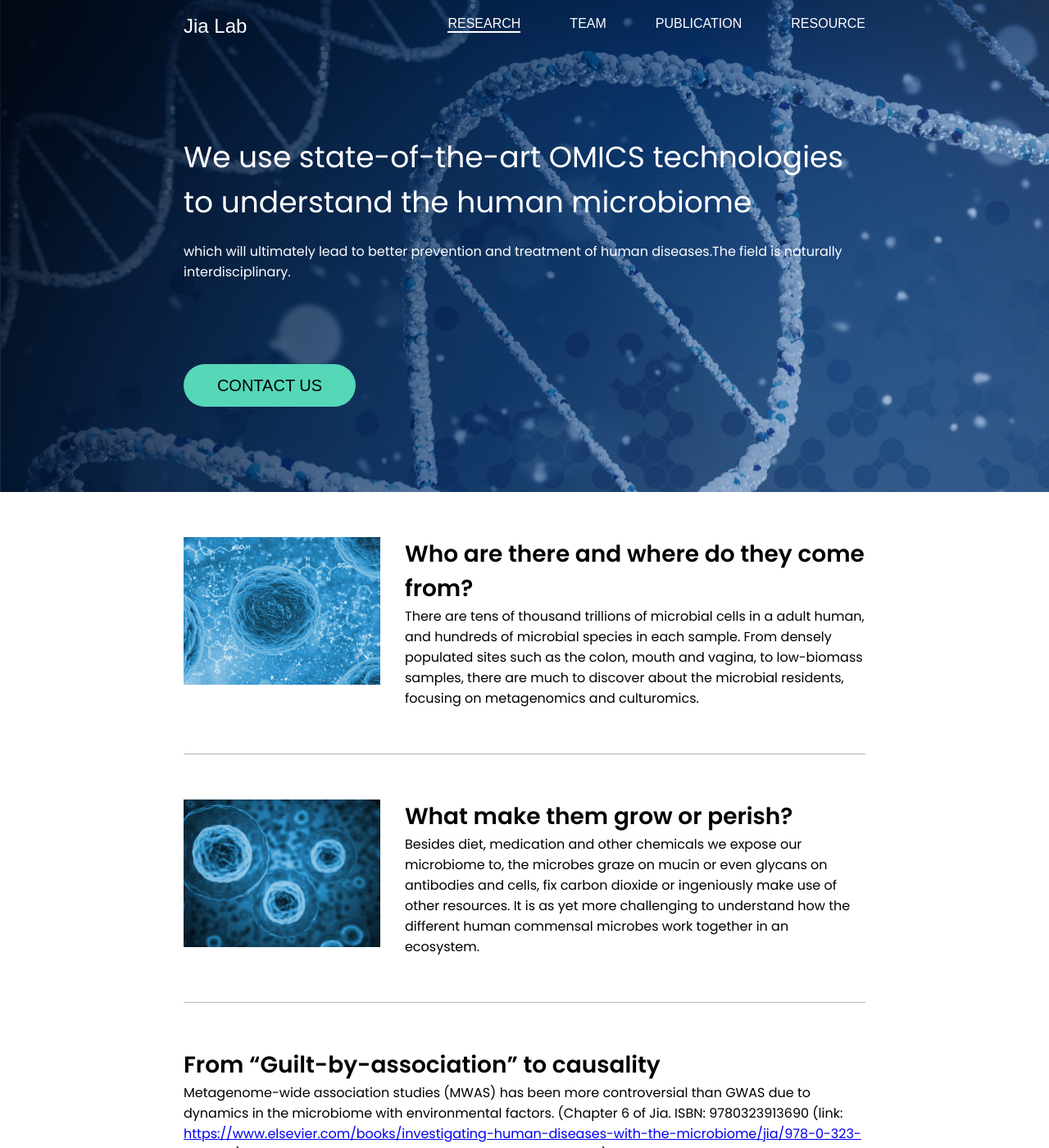
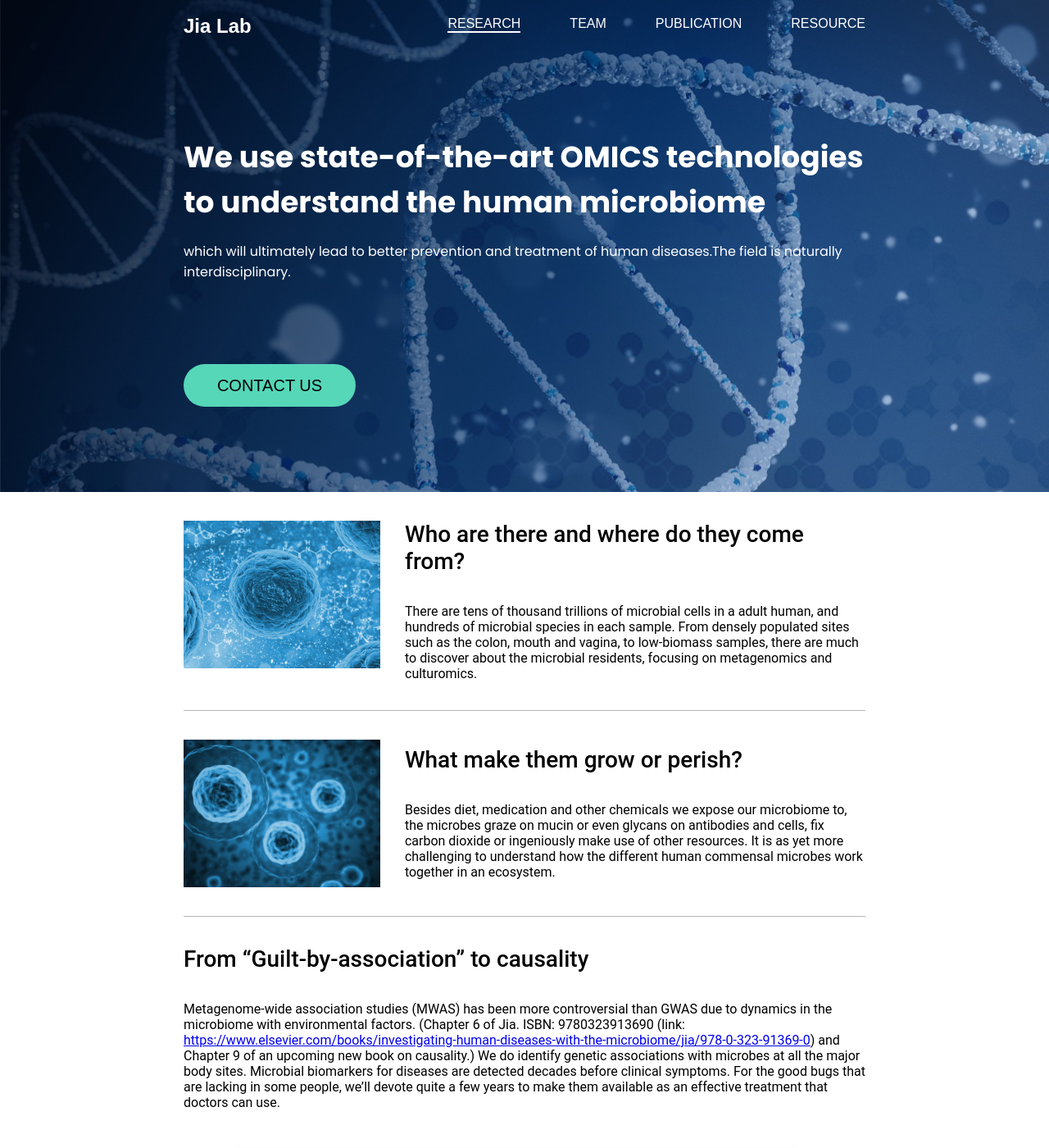
Before and after one commit to aghnu/JiaLab_website, a Jekyll site: the page built from index.html, in a window 1280 px wide and 1400 px high. Shown: the whole window at 82% size. Built offline with Jekyll 4.4.1, drawn with Linux system fonts in a browser that asks for light colours; some web fonts are replaced.

Commit message:
Update font stylinig on pages. Update logo text font weight

```diff
--- a/_sass/_base.scss
+++ b/_sass/_base.scss
@@ -2,7 +2,7 @@
 
 html {
     font-size: $base-font-size;
-    font-family: $font-poppins;
+    font-family: $base-font-family;
     font-weight: $base-font-weight;
     width: 100vw;
 }
--- a/_sass/_fonts_montserrat.scss
+++ b/_sass/_fonts_montserrat.scss
@@ -98,6 +98,13 @@
     src: url(../fonts/Montserrat/Montserrat-Bold.ttf) format("truetype");
 }
 
+@font-face {
+    font-family: "Montserrat";
+    font-style: italic;
+    font-weight: 700;
+    src: url(../fonts/Montserrat/Montserrat-BoldItalic.ttf) format("truetype");
+}
+
 /* extra bold */
 @font-face {
     font-family: "Montserrat";
--- a/_sass/_header.scss
+++ b/_sass/_header.scss
@@ -4,11 +4,14 @@
 $header-background-color: #000000 !default;
 $header-text-color:       #ffffff !default;
 $logo-text-size:            24px !default;
+$logo-text-weight:          700;
 $header-height:             64px !default;
 
 $nav-item-size:             16px !default;
 $nav-item-gap:              60px !default;
 $nav-item-sel-border-size:  2px !default;
+
+$font-family:               $font-montserrat;
 
 // header.html stylings
 .site-header {
@@ -17,42 +20,45 @@ $nav-item-sel-border-size:  2px !default;
   z-index: 1000;
   top: 0;
   width: 100vw;
-  font-family: $font-montserrat;
+  font-family: $font-family;
   height: $header-height;
   background-color: $header-background-color;
   color: $header-text-color;
   transition: background-color 0.8s;
-}
 
-.site-header .site-header-body {
+  .site-header-body {
     display: flex;
     flex-direction: row;
     justify-content: space-between;
   }
 
-.site-header .site-header-logo {
+  .site-header-logo {
     margin: 0;
-}
-
-.site-header .site-header-logo .text {
+    .text {
       font-size: $logo-text-size;
+      font-weight: $logo-text-weight;
       text-align: center;
       line-height: $logo-text-size;
       margin: 0;
     }
-
-.site-header-placefiller {
-  height: $header-height;
-  background-color: $header-background-color;
-  transition: height 0.8s;
+  }
 }
 
+// transparent styling
 .site-header.transparent {
   background-color: transparent;
 }
 
 .site-header.transparent.solid {
   background-color: $header-background-color;;
+}
+
+// styling for placefiller, same height same color,
+// used to occupy space for the navigation bar
+.site-header-placefiller {
+  height: $header-height;
+  background-color: $header-background-color;
+  transition: height 0.8s;
 }
 
 .site-header.transparent + .site-header-placefiller {
--- a/_sass/_pages.scss
+++ b/_sass/_pages.scss
@@ -6,68 +6,69 @@
 
 // defaults
 // research banner
-$banner-size-height:        600px !default;
-$banner-info-gap:           20px !default;
-$banner-info-title-size:    36px !default;
-$banner-info-color:         #ffffff !default;
-$banner-info-title-weight:  700 !default;
+$banner-size-height:                            600px !default;
+$banner-info-gap:                               20px !default;
+$banner-info-title-size:                        36px !default;
+$banner-info-color:                             #ffffff !default;
+$banner-info-title-weight:                      700 !default;
+$banner-font:                                   $font-poppins;
 
-$banner-button-color:       #55D7B8 !default;
-$banner-button-height:      52px !default;
-$banner-button-width:       210px !default;
-$banner-button-radius:      27px !default;
-$banner-button-margin-top:  80px !default;
-$banner-button-text-size:   20px !default;
-$banner-button-text-font:   $font-montserrat;
-$banner-button-text-color:  #000000;
+$banner-button-color:                           #55D7B8 !default;
+$banner-button-height:                          52px !default;
+$banner-button-width:                           210px !default;
+$banner-button-radius:                          27px !default;
+$banner-button-margin-top:                      80px !default;
+$banner-button-text-size:                       20px !default;
+$banner-button-text-font:                       $font-montserrat;
+$banner-button-text-color:                      #000000;
 
 // research info
-$research-info-gap:             55px !default;
-$research-info-separator-color: #B6B6B6;
-$research-info-separator-width: 1px;
+$research-info-gap:                             35px !default;
+$research-info-separator-color:                 #B6B6B6;
+$research-info-separator-width:                 1px;
 
-$research-info-text-title-size: 28px;
-$research-info-text-title-weight: 600;
-$research-info-text-size:       $base-font-size;
+$research-info-text-title-size:                 28px;
+$research-info-text-title-weight:               500;
+$research-info-text-size:                       $base-font-size;
 
-$research-info-figure-height:       180px;
-$research-info-figure-width:        240px;
-$research-info-figure-margin-right: 30px;
+$research-info-figure-height:                   180px;
+$research-info-figure-width:                    240px;
+$research-info-figure-margin-right:             30px;
 
 // team page
-$team-profile-pic-size-faculty:     236px;
-$team-profile-pic-size-team:        130px;
+$team-profile-pic-size-faculty:                 236px;
+$team-profile-pic-size-team:                    130px;
 
-$team-block-gap:                        60px;
+$team-block-gap:                                60px;
 
-$team-page-separator-width:             1px;
-$team-page-separator-color:             #B6B6B6;
+$team-page-separator-width:                     1px;
+$team-page-separator-color:                     #B6B6B6;
 
-$team-faculty-info-title-size:          33px;
-$team-faculty-info-title-weight:        700;
-$team-faculty-info-figure-margin-right: 50px;
+$team-faculty-info-title-size:                  33px;
+$team-faculty-info-title-weight:                700;
+$team-faculty-info-figure-margin-right:         50px;
 
-$team-group-label-size:                 33px;
-$team-group-label-weight:               700;
-$team-group-profile-gap:                60px;
-$team-group-profile-gap-row:            50px;
-$team-group-section-width:              calc(#{$team-profile-pic-size-team} + 5px);
+$team-group-label-size:                         33px;
+$team-group-label-weight:                       700;
+$team-group-profile-gap:                        60px;
+$team-group-profile-gap-row:                    50px;
+$team-group-section-width:                      calc(#{$team-profile-pic-size-team} + 5px);
 
 // resource page
-$resource-page-title-size:              33px;
-$resource-page-title-weight:            700;
+$resource-page-title-size:                      33px;
+$resource-page-title-weight:                    700;
 
-$resource-page-text-size:               $base-font-size;
+$resource-page-text-size:                       $base-font-size;
 
-$resource-page-block-gap:               60px;
+$resource-page-block-gap:                       60px;
 
 // publication page
-$publication-page-title-size:               33px;
-$publication-page-title-weight:             700;
+$publication-page-title-size:                   33px;
+$publication-page-title-weight:                 700;
 
-$publication-page-text-size:                13px;
+$publication-page-text-size:                    16px;
 
-$publication-page-block-gap:                60px;
+$publication-page-block-gap:                    60px;
 
 $publication-page-navigation-background:        #E7E7E7;
 $publication-page-navigation-item-color:        #000000;
@@ -99,11 +100,12 @@ $publication-page-navigation-item-size:         20px;
     display: flex;
     flex-direction: column;
     gap: $banner-info-gap;
+    font-family: $banner-font;
 }
 
 .page-research-block-banner .banner-info-container .title {
     font-size: $banner-info-title-size;
-    font-family: $banner-info-title-weight;
+    font-weight: $banner-info-title-weight;
     color: $banner-info-color;
     margin: 0;
 }
@@ -142,6 +144,7 @@ $publication-page-navigation-item-size:         20px;
     display: flex;
     flex-direction: column;
     justify-content: center;
+    gap: $research-info-gap;
 }
 
 .page-research-block-intro .section .info .title {
--- a/assets/css/style.scss
+++ b/assets/css/style.scss
@@ -6,8 +6,11 @@
 // defaults
 $font-poppins:        'Poppins', Arial, sans-serif !default;
 $font-montserrat:     'Montserrat', Arial, sans-serif !default;
+$font-roboto:         'Roboto', Arial, sans-serif !default;
 $base-font-size:      16px !default;
 $base-font-weight:    400 !default;
+
+$base-font-family:           $font-roboto !default;
 
 $max-content-width:   1366px !default;
 $min-content-width:   800px !default;
```
Lines whose indentation alone changed are shown as unchanged.
